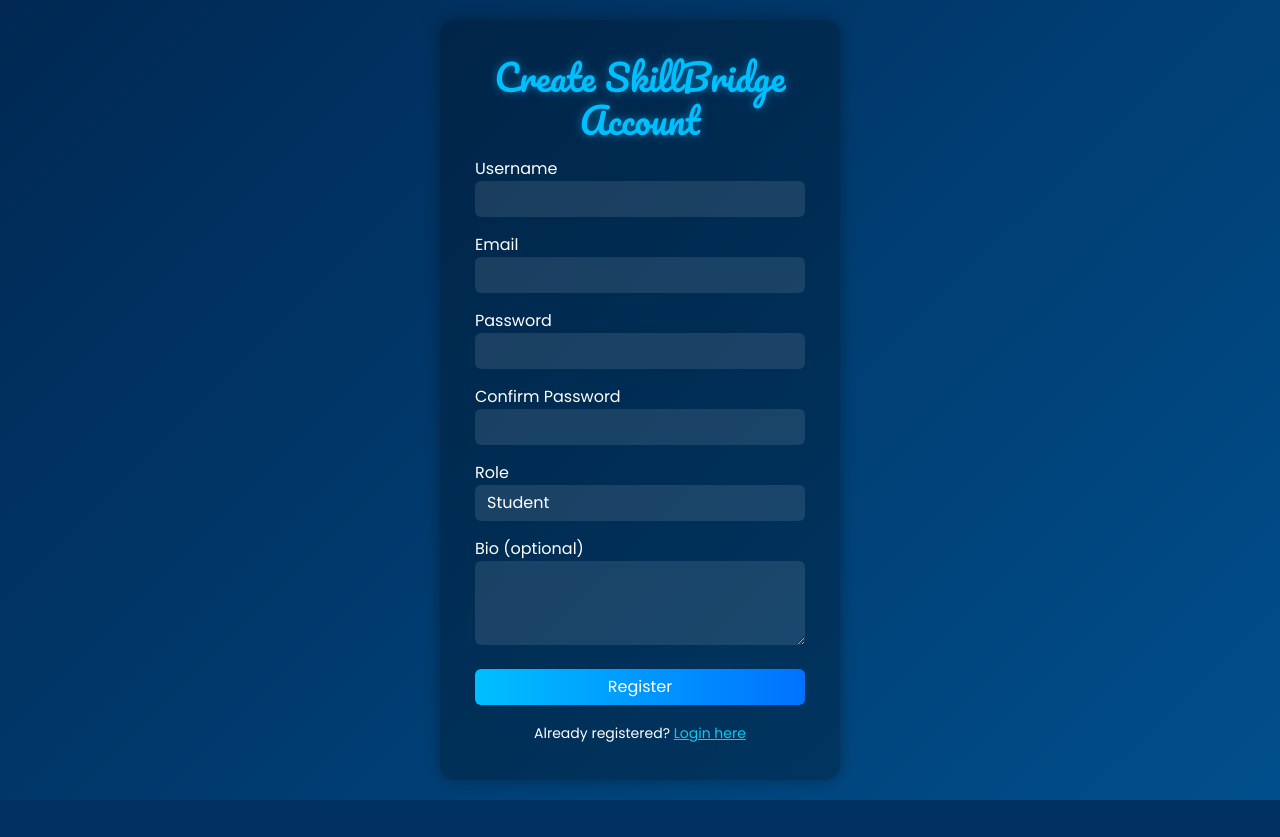
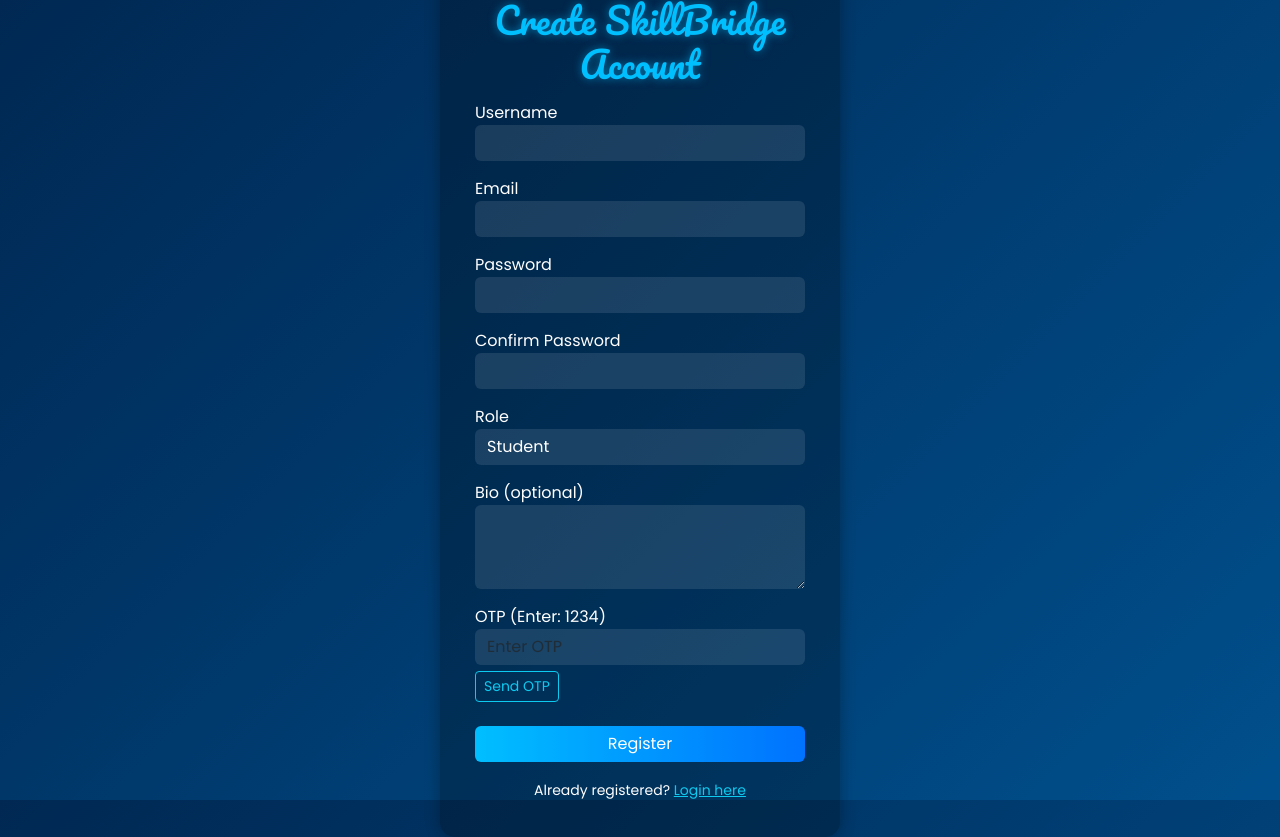
Before and after one commit to Mohamed-Irfan-git/SkillBridge, a PHP site: page /auth/register.php in a window 1280 px wide. Before the commit the page ends 800 px from the top, so only its background shows below. Run offline with PHP 8.4, Linux system fonts and the light colour scheme.

Commit message:
Update register.php
Created OTP field

```diff
--- a/auth/register.php
+++ b/auth/register.php
@@ -6,6 +6,12 @@
 if (empty($_SESSION['csrf_token'])) {
     $_SESSION['csrf_token'] = bin2hex(random_bytes(32));
 }
+
+// Generate/Set OTP (always 1234 for testing)
+if (empty($_SESSION['otp'])) {
+    $_SESSION['otp'] = '1234';
+}
+$display_otp = $_SESSION['otp'];
 
 if (isset($_POST['register'])) {
     // === 1. Collect input ===
@@ -16,6 +22,7 @@
     $role = $_POST['role'];
     $bio = trim($_POST['bio']);
     $csrf_token = $_POST['csrf_token'];
+    $otp = trim($_POST['otp'] ?? '');
 
     $errors = [];
 
@@ -52,6 +59,13 @@
 
     if (!in_array($role, ['student', 'freelancer', 'admin'])) {
         $errors[] = "Invalid role selected.";
+    }
+
+    // OTP validation
+    if (empty($otp)) {
+        $errors[] = "OTP is required.";
+    } elseif ($otp !== $_SESSION['otp']) {
+        $errors[] = "Invalid OTP. Please enter the correct OTP.";
     }
 
     // (Profile picture handling removed)
@@ -143,6 +157,8 @@
     }
     .error-msg { color: #ff4d4f; text-align: center; }
     .success-msg { color: #00ff99; text-align: center; }
+    .otp-tools { display: flex; align-items: center; gap: 10px; margin-top: 6px; }
+    .otp-timer { color: #00bfff; font-size: 0.9rem; }
   </style>
 </head>
 
@@ -194,6 +210,15 @@
         <textarea name="bio" class="form-control" rows="3"><?= htmlspecialchars($_POST['bio'] ?? '') ?></textarea>
       </div>
 
+      <div class="mb-3">
+        <label>OTP (Enter: <?= $display_otp ?>)</label>
+        <input type="text" name="otp" class="form-control" placeholder="Enter OTP" required maxlength="4" pattern="[0-9]{4}" title="Enter 4-digit OTP">
+        <div class="otp-tools">
+          <button type="button" id="sendOtpBtn" class="btn btn-outline-info btn-sm">Send OTP</button>
+          <span id="otpTimer" class="otp-timer"></span>
+        </div>
+      </div>
+
       <input type="hidden" name="csrf_token" value="<?= $_SESSION['csrf_token'] ?>">
 
       <button type="submit" name="register" class="btn btn-primary mt-2">Register</button>
@@ -203,5 +228,44 @@
       </div>
     </form>
   </div>
+  <script>
+    (function() {
+      const sendBtn = document.getElementById('sendOtpBtn');
+      const timerEl = document.getElementById('otpTimer');
+      let countdownInterval = null;
+
+      function formatTime(seconds) {
+        const m = String(Math.floor(seconds / 60)).padStart(2, '0');
+        const s = String(seconds % 60).padStart(2, '0');
+        return m + ':' + s;
+      }
+
+      function startCountdown(duration) {
+        let remaining = duration;
+        timerEl.textContent = 'Time remaining: ' + formatTime(remaining);
+        countdownInterval = setInterval(function() {
+          remaining -= 1;
+          if (remaining <= 0) {
+            clearInterval(countdownInterval);
+            countdownInterval = null;
+            timerEl.textContent = '';
+            sendBtn.disabled = false;
+            sendBtn.textContent = 'Resend OTP';
+            return;
+          }
+          timerEl.textContent = 'Time remaining: ' + formatTime(remaining);
+        }, 1000);
+      }
+
+      if (sendBtn) {
+        sendBtn.addEventListener('click', function() {
+          // Fake send - just show a message and start timer
+          sendBtn.disabled = true;
+          sendBtn.textContent = 'OTP Sent';
+          startCountdown(60); // 60 seconds cooldown
+        });
+      }
+    })();
+  </script>
 </body>
 </html>
```
